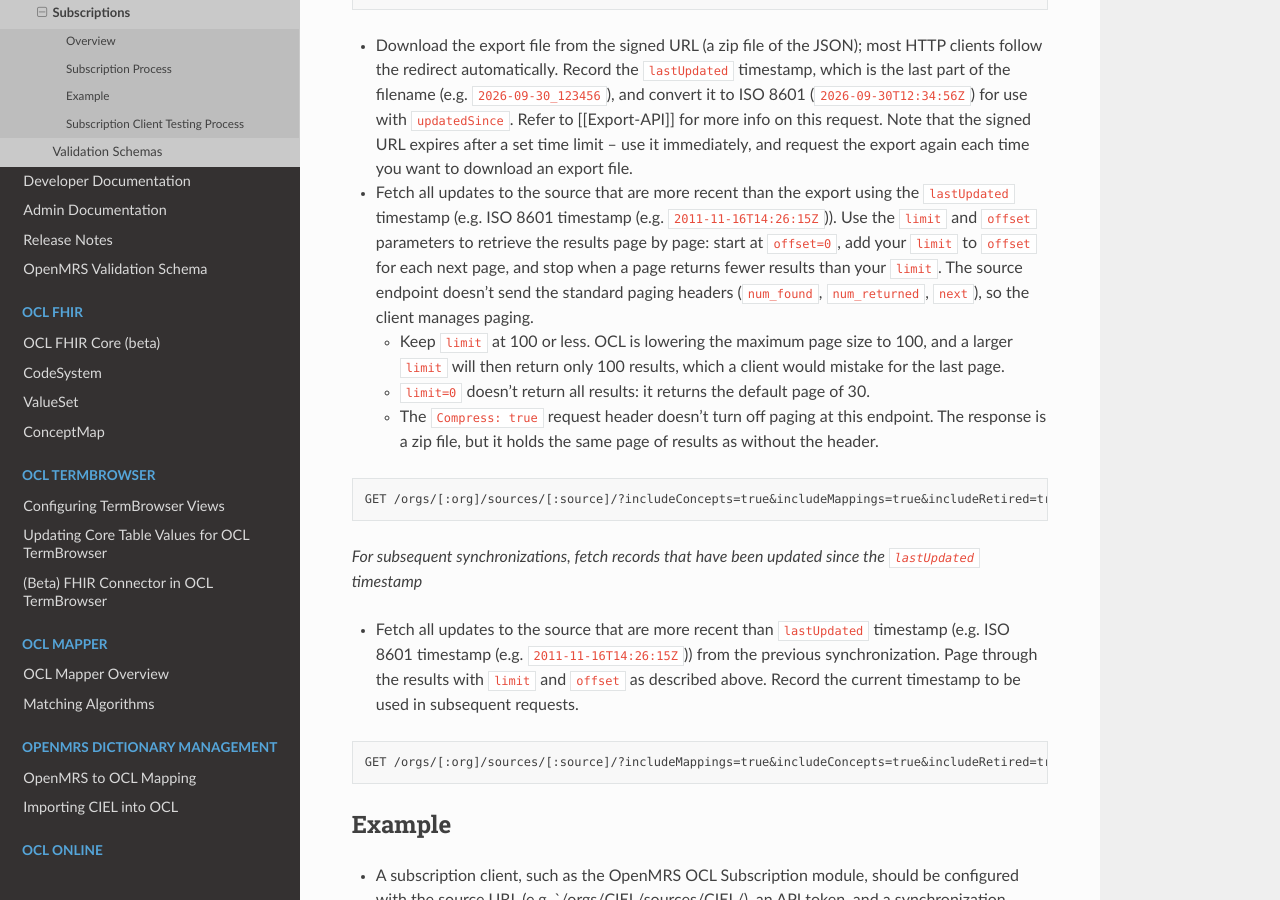
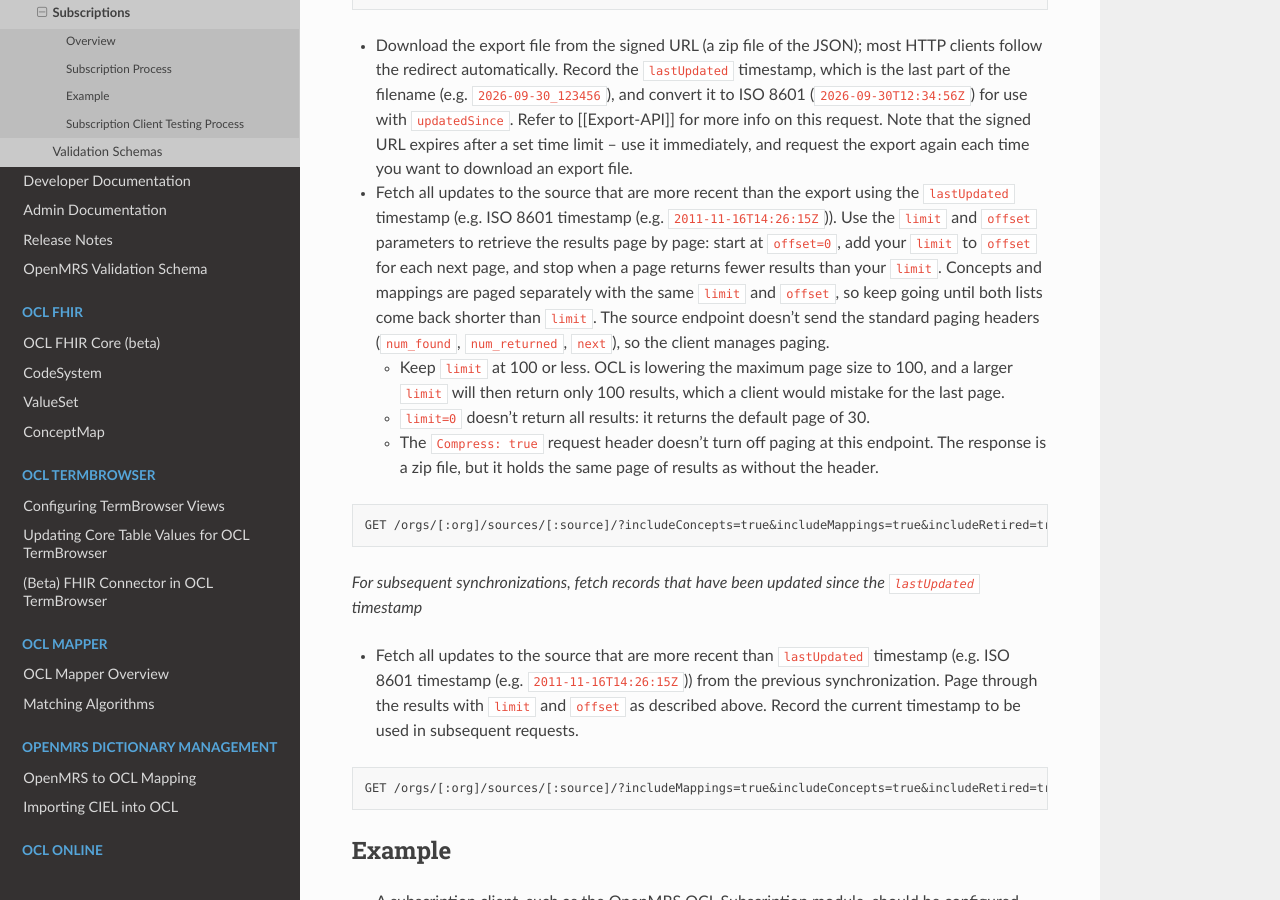
Before and after one commit to OpenConceptLab/ocl-docs, a Sphinx documentation site: the page built from docs/source/oclapi/apireference/other/subscriptions.md, in a window 1280 px wide and 900 px high, scrolled down 1171 px. Built offline with Sphinx 7.4.7 and the Read the Docs theme 3.1.0, drawn with Linux system fonts in a browser that asks for light colours.

Commit message:
OpenConceptLab/ocl_online#470 | Sync guide: concepts and mappings page separately
Co-Authored-By: Claude Opus 5.5 <noreply@anthropic.com>

````diff
--- a/docs/source/oclapi/apireference/other/subscriptions.md
+++ b/docs/source/oclapi/apireference/other/subscriptions.md
@@ -24,7 +24,7 @@ GET /orgs/[:org]/sources/[:source]/latest/
 GET /orgs/[:org]/sources/[:source]/[:sourceVersion]/export/
 ```
 * Download the export file from the signed URL (a zip file of the JSON); most HTTP clients follow the redirect automatically. Record the `lastUpdated` timestamp, which is the last part of the filename (e.g. `2026-09-30_123456`), and convert it to ISO 8601 (`2026-09-30T12:34:56Z`) for use with `updatedSince`. Refer to [[Export-API]] for more info on this request. Note that the signed URL expires after a set time limit -- use it immediately, and request the export again each time you want to download an export file.
-* Fetch all updates to the source that are more recent than the export using the `lastUpdated` timestamp (e.g. ISO 8601 timestamp (e.g. `2011-11-16T14:26:15Z`)). Use the `limit` and `offset` parameters to retrieve the results page by page: start at `offset=0`, add your `limit` to `offset` for each next page, and stop when a page returns fewer results than your `limit`. The source endpoint doesn't send the standard paging headers (`num_found`, `num_returned`, `next`), so the client manages paging.
+* Fetch all updates to the source that are more recent than the export using the `lastUpdated` timestamp (e.g. ISO 8601 timestamp (e.g. `2011-11-16T14:26:15Z`)). Use the `limit` and `offset` parameters to retrieve the results page by page: start at `offset=0`, add your `limit` to `offset` for each next page, and stop when a page returns fewer results than your `limit`. Concepts and mappings are paged separately with the same `limit` and `offset`, so keep going until both lists come back shorter than `limit`. The source endpoint doesn't send the standard paging headers (`num_found`, `num_returned`, `next`), so the client manages paging.
     * Keep `limit` at 100 or less. OCL is lowering the maximum page size to 100, and a larger `limit` will then return only 100 results, which a client would mistake for the last page.
     * `limit=0` doesn't return all results: it returns the default page of 30.
     * The `Compress: true` request header doesn't turn off paging at this endpoint. The response is a zip file, but it holds the same page of results as without the header.
````
